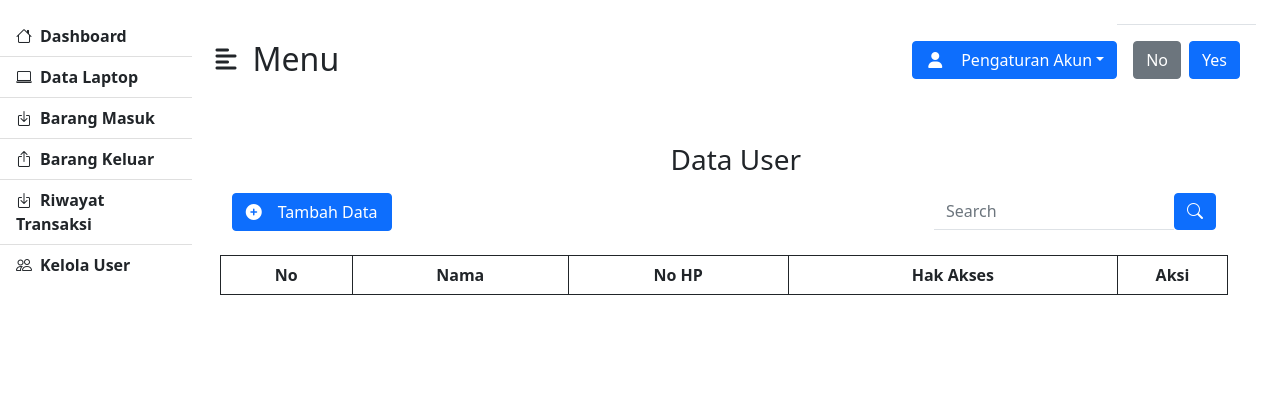
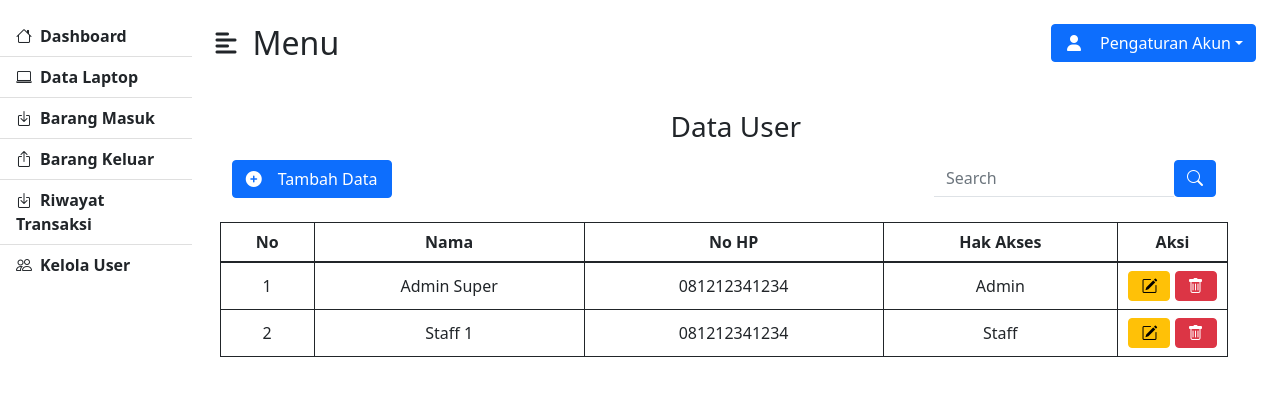
Before and after one commit to 19032-MuhammadRaffi/KS_5F_Kelompok1, a PHP site: page /admin/kelola_user.php in a window 1280 px wide. Shown: the top 396 px of the page. Run offline with PHP 8.4, Linux system fonts and the light colour scheme; a user stored in the database is signed in; data comes from the database, SQL or seed files in the repository; lists and menus that the app fills with data are empty; some libraries are stand-ins or nearby versions.

Commit message:
Update kelola_user.php

```diff
--- a/admin/kelola_user.php
+++ b/admin/kelola_user.php
@@ -28,9 +28,6 @@
                         <li><a class="dropdown-item text-danger" href="../logout.php" name="logout"><i class="fas fa-sign-out-alt me-3"></i>Logout</a></li>
                     </ul>
                 </div>
-                <div class="modal-footer">
-                        <button type="button" class="btn btn-secondary" data-bs-dismiss="modal">No</button>
-                        <button name="hapusData" type="submit" class="btn btn-primary">Yes</button>
             </nav>
             <div class="container px-4">
             <div class="row py-2 mx-1">
@@ -59,6 +56,24 @@
                             </tr>
                         </thead>
                         <tbody>
+                        <?php
+                            $no = 1;
+                            $i = 0;
+                            while ($row = mysqli_fetch_array($queryRead)){
+                                ?>
+                                <tr>
+                                    <td><?php echo $no++ ?></td>
+                                    <td><?php echo $row['nama'] ?></td>
+                                    <td><?php echo $row['no_hp'] ?></td>
+                                    <td><?php echo $row['hak_akses'] ?></td>
+                                    <td>
+                                        <button type="button" class="btn btn-warning" data-bs-toggle="modal" data-bs-target="#editUser<?php echo $row['id_user'] ?>"><i class="bi bi-pencil-square warna-2"></i></button>
+                                        <button type="button" class="btn btn-danger" data-bs-toggle="modal" data-bs-target="#hapusUser<?php echo $row['id_user'] ?>"><i class="bi bi-trash warna-2"></i></button>
+                                        <?php include 'M_User.php'; ?>
+                                    </td>
+                                </tr><?php
+                            }
+                        ?>
                         </tbody>
                     </table>
                 </div>
```
